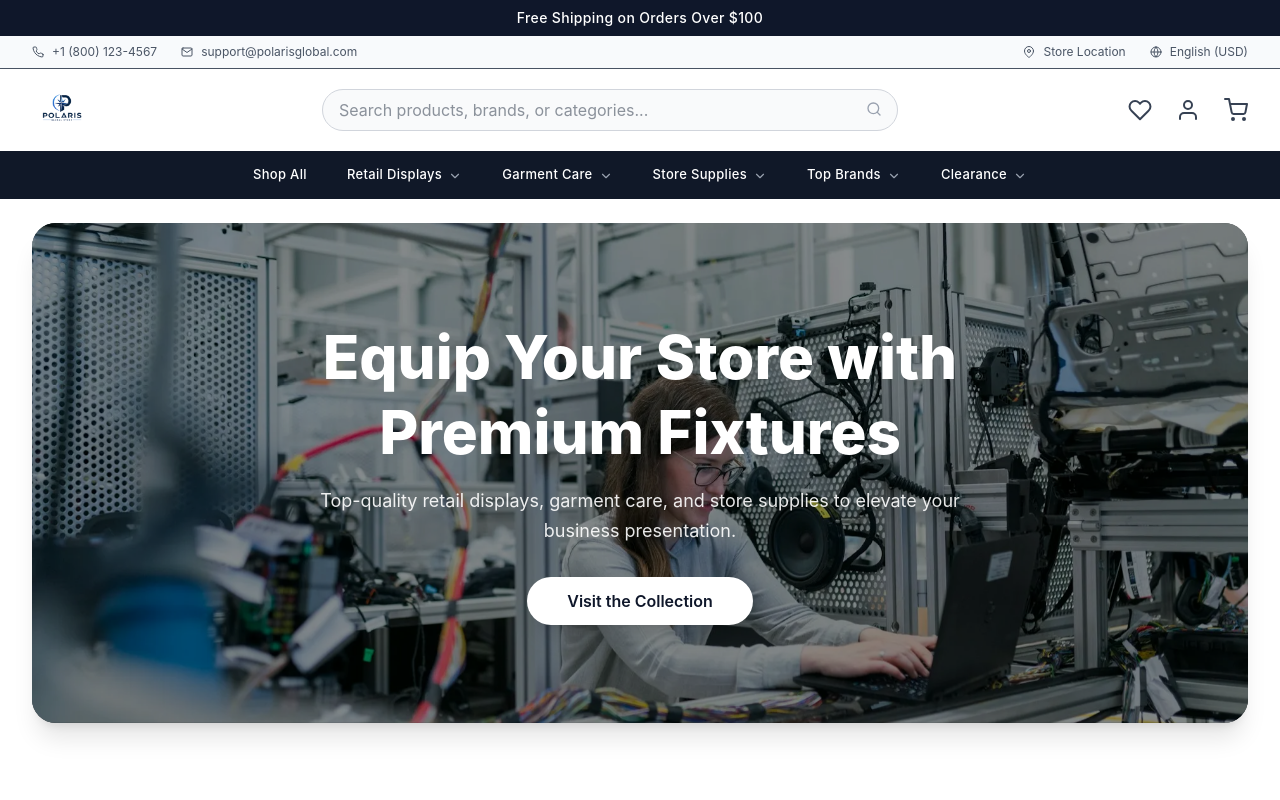
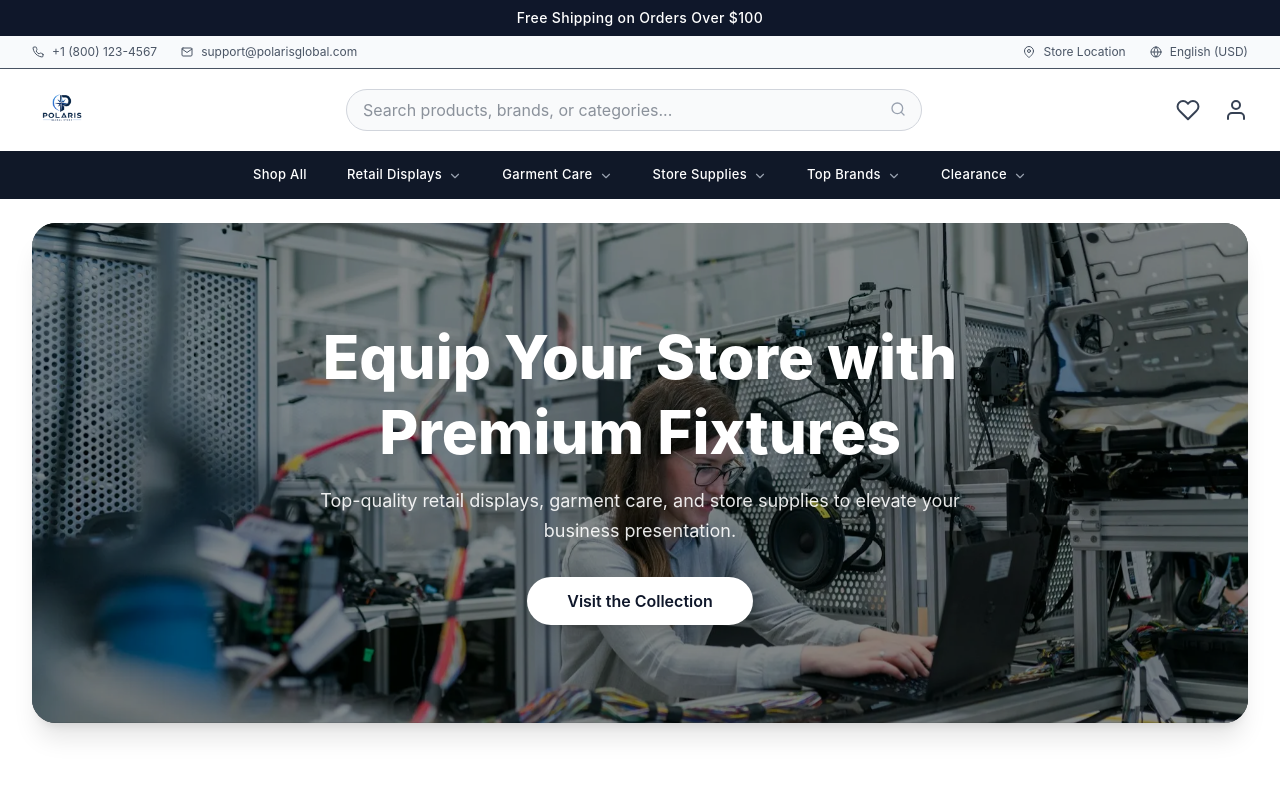
Before and after one commit to rohitkumar91131/polaris-store, a React (Vite) app: page / in a window 1280 px wide. Shown: the top 800 px of the page. Built offline with nearby package versions, Linux system fonts and the light colour scheme.

Commit message:
fixed header

```diff
--- a/src/components/Header/Header.jsx
+++ b/src/components/Header/Header.jsx
@@ -1,4 +1,4 @@
-import { FiSearch, FiHeart, FiUser, FiShoppingCart, FiMenu } from "react-icons/fi";
+import { FiSearch, FiHeart, FiUser, FiMenu } from "react-icons/fi";
 import { useSelector, useDispatch } from "react-redux";
 import { toggleMobileMenu } from "../../store/slices/uiSlice";
 
@@ -40,19 +40,14 @@ export default function Header() {
 
       {/* Dynamic Data-Driven Icons */}
       <div className="flex items-center gap-4 md:gap-6 text-gray-700">
-        {/* Heart Icon - Hidden on mobile, visible on small+ */}
-        <a href={headerLinks.wishlist} className="hover:text-accent transition-colors hidden sm:block">
+        {/* Heart Icon - Removed 'hidden sm:block' so it is visible on mobile */}
+        <a href={headerLinks.wishlist} className="hover:text-accent transition-colors block">
           <FiHeart className="w-6 h-6" />
         </a>
 
-        {/* User Icon - Hidden on mobile, visible on small+ */}
-        <a href={headerLinks.profile} className="hover:text-accent transition-colors hidden sm:block">
+        {/* User Icon - Removed 'hidden sm:block' so it is visible on mobile */}
+        <a href={headerLinks.profile} className="hover:text-accent transition-colors block">
           <FiUser className="w-6 h-6" />
-        </a>
-
-        {/* Cart Icon - ADDED THIS. Visible on ALL screen sizes */}
-        <a href={headerLinks.cart} className="hover:text-accent transition-colors block">
-          <FiShoppingCart className="w-6 h-6" />
         </a>
       </div>
 
```
